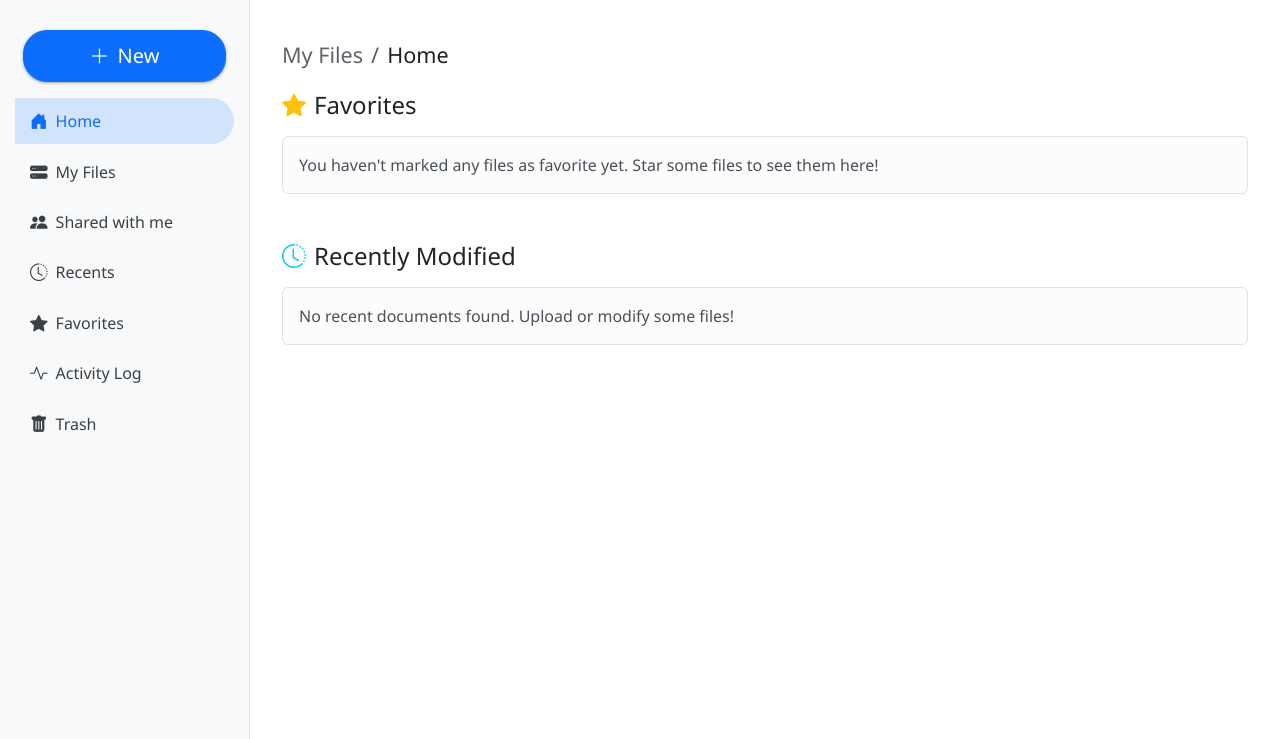
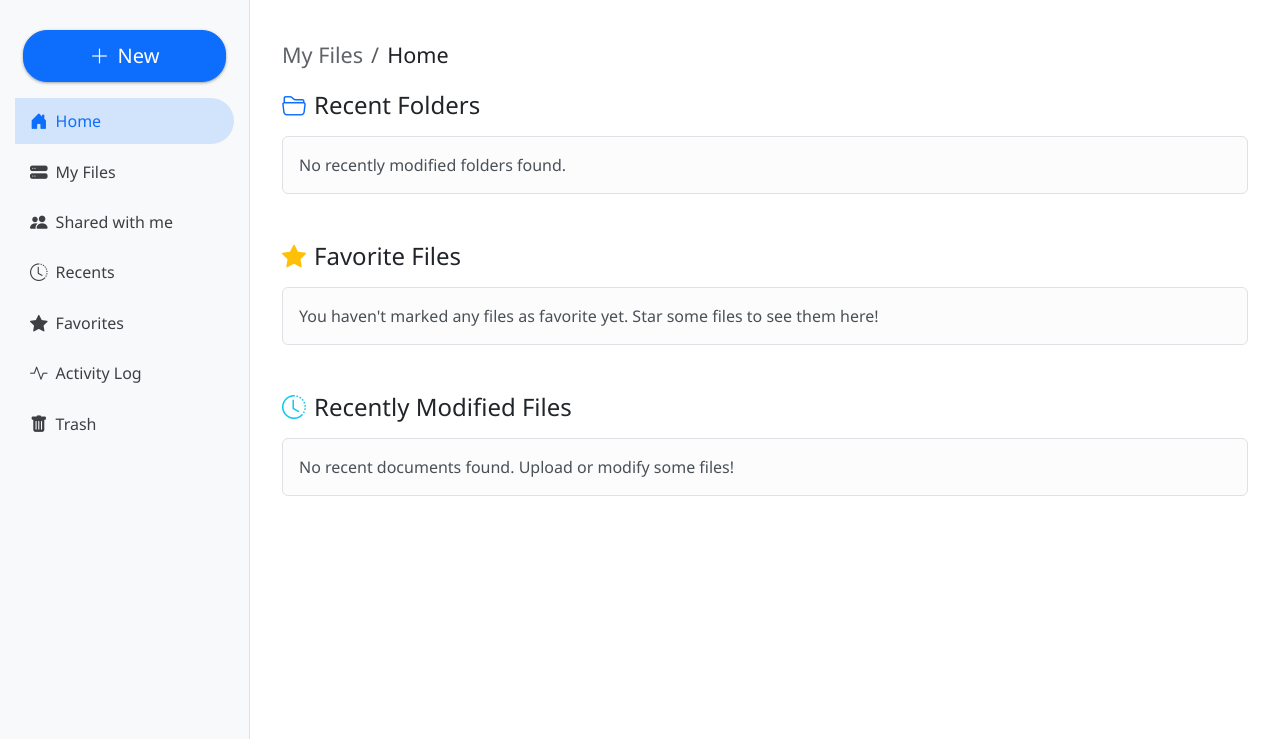
Before and after one commit to Filuuus/RespaldoBravos, a Flask app: page /home in a window 1280 px wide. Shown: the part 68-807 px from the top of the page. Run offline with Flask 3, Linux system fonts and the light colour scheme; the visitor is signed in with stand-in values (Sample User, id 1); some libraries are stand-ins or nearby versions.

Commit message:
Added recent folder to Home Dashboard
Modified route to display folders
Changed grid items on route
Added folder cycle on dashboard template

```diff
--- a/routes/main_routes.py
+++ b/routes/main_routes.py
@@ -15,7 +15,7 @@ main_bp = Blueprint('main_bp', __name__)
 @main_bp.route('/')
 @login_required
 def index_redirect():
-    return redirect(url_for('.home_dashboard'))
+    return redirect(url_for('.home_dashboard')) # Use . for same blueprint
 
 @main_bp.route('/home')
 @login_required
@@ -23,8 +23,17 @@ def home_dashboard():
     user_id = session.get('user_id')
     local_s3_client = current_app.s3_client
 
-    favorite_documents_raw = Documento.query.filter_by(id_usuario=user_id, favorito=True).order_by(Documento.fecha_modificacion.desc()).limit(10).all()
-    recent_documents_raw = Documento.query.filter_by(id_usuario=user_id).order_by(Documento.fecha_modificacion.desc()).limit(10).all()
+    # Fetch Recent Folders
+    try:
+        recent_folders = Carpeta.query.filter_by(id_usuario=user_id)\
+            .order_by(desc(Carpeta.fecha_modificacion))\
+            .limit(6).all()
+    except Exception as e:
+        current_app.logger.error(f"Error fetching recent folders for home dashboard: {e}")
+        recent_folders = []
+
+    favorite_documents_raw = Documento.query.filter_by(id_usuario=user_id, favorito=True).order_by(Documento.fecha_modificacion.desc()).limit(6).all()
+    recent_documents_raw = Documento.query.filter_by(id_usuario=user_id).order_by(Documento.fecha_modificacion.desc()).limit(12).all()
 
     def process_docs_for_preview_and_actions(docs_list):
         processed_docs = []
@@ -46,7 +55,6 @@ def home_dashboard():
                 "s3_object_key": doc.s3_object_key,
                 "preview_url": None
             }
-            # Generate pre-signed URL for image AND PDF previews
             if doc.mime_type and (doc.mime_type.startswith('image/') or doc.mime_type == 'application/pdf') and local_s3_client:
                 try:
                     preview_s3_url = local_s3_client.generate_presigned_url(
@@ -69,6 +77,7 @@ def home_dashboard():
     }
     return render_template(
         'home_dashboard.html',
+        recent_folders=recent_folders,
         favorite_documents=favorite_documents,
         recent_documents=recent_documents,
         current_page='home',
--- a/templates/home_dashboard.html
+++ b/templates/home_dashboard.html
@@ -26,12 +26,68 @@
         {% endif %}
     {% endwith %}
 
+    {# Recent Folders Section #}
+    <section class="mb-5">
+        <h4 class="mb-3"><i class="bi bi-folder2-open me-2 text-primary"></i>Recent Folders</h4>
+        {% if recent_folders %}
+        <div class="grid-section-folders mb-4">
+            <div class="row row-cols-2 row-cols-sm-3 row-cols-md-4 row-cols-lg-5 row-cols-xl-6 g-3">
+                {% for folder in recent_folders %}
+                <div class="col">
+                    <div class="card h-auto drive-item-card drive-folder-card-light shadow-sm">
+                        <div class="card-body">
+                            <a href="{{ url_for('main_bp.list_files', folder_id=folder.id_carpeta) }}" class="drive-folder-link-main">
+                                <i class="bi bi-folder-fill drive-folder-icon"></i>
+                                <span class="drive-folder-name" title="{{ folder.nombre }}">{{ folder.nombre }}</span>
+                            </a>
+                            <div class="dropdown drive-folder-action-kebab-container">
+                                <button class="btn btn-sm btn-link drive-folder-action-kebab" type="button" id="homeFolderKebab-{{folder.id_carpeta}}" data-bs-toggle="dropdown" aria-expanded="false" aria-label="Folder actions">
+                                    <i class="bi bi-three-dots-vertical"></i>
+                                </button>
+                                <ul class="dropdown-menu dropdown-menu-end shadow-sm" aria-labelledby="homeFolderKebab-{{folder.id_carpeta}}">
+                                    <li>
+                                        <a class="dropdown-item rename-folder-btn" href="#"
+                                           data-bs-toggle="modal" data-bs-target="#renameFolderModal"
+                                           data-folder-id="{{ folder.id_carpeta }}" data-folder-name="{{ folder.nombre }}">
+                                            <i class="bi bi-pencil-fill me-2"></i>Rename
+                                        </a>
+                                    </li>
+                                    <li>
+                                        <a class="dropdown-item move-folder-btn" href="#"
+                                           data-bs-toggle="modal" data-bs-target="#moveFolderModal"
+                                           data-folder-id="{{ folder.id_carpeta }}" data-folder-name="{{ folder.nombre }}"
+                                           data-current-parent-id="{{ folder.id_carpeta_padre if folder.id_carpeta_padre is not none else '' }}">
+                                            <i class="bi bi-folder-symlink me-2"></i>Move
+                                        </a>
+                                    </li>
+                                    <li><hr class="dropdown-divider"></li>
+                                    <li>
+                                        {# Ensure this form class is handled by JS if needed for confirmation #}
+                                        <form method="POST" action="{{ url_for('folder_actions_bp.delete_folder', folder_id=folder.id_carpeta) }}" class="delete-folder-form-dashboard" onsubmit="return confirm('Are you sure you want to delete this folder? It must be empty.');">
+                                            <button type="submit" class="dropdown-item text-danger"><i class="bi bi-trash-fill me-2"></i>Delete</button>
+                                        </form>
+                                    </li>
+                                </ul>
+                            </div>
+                        </div>
+                    </div>
+                </div>
+                {% endfor %}
+            </div>
+        </div>
+        {% else %}
+            <div class="alert alert-light border" role="alert">
+                No recently modified folders found.
+            </div>
+        {% endif %}
+    </section>
+
     {# Favorites Section #}
     <section class="mb-5">
-        <h4 class="mb-3"><i class="bi bi-star-fill me-2 text-warning"></i>Favorites</h4>
+        <h4 class="mb-3"><i class="bi bi-star-fill me-2 text-warning"></i>Favorite Files</h4>
         {% if favorite_documents %}
             <div class="row row-cols-2 row-cols-sm-3 row-cols-md-4 row-cols-lg-5 row-cols-xl-6 g-3">
-                {% for doc in favorite_documents %} {# doc is now a dictionary from process_docs_for_preview_and_actions #}
+                {% for doc in favorite_documents %} {# doc is now a dictionary #}
                 <div class="col">
                     <div class="card h-100 drive-item-card drive-file-card shadow-sm">
                         <a href="{{ url_for('doc_actions_bp.download_file', doc_id=doc.id_documento) }}" class="text-decoration-none" title="Download {{ doc.titulo_original }}">
@@ -99,7 +155,7 @@
                                         <li><a class="dropdown-item" href="{{ url_for('doc_actions_bp.download_file', doc_id=doc.id_documento) }}"><i class="bi bi-download me-2"></i>Download</a></li>
                                         <li><hr class="dropdown-divider"></li>
                                         <li>
-                                            <form method="POST" action="{{ url_for('doc_actions_bp.delete_file', doc_id=doc.id_documento) }}" class="delete-file-form-grid" onsubmit="return confirm('Are you sure you want to delete this file?');">
+                                            <form method="POST" action="{{ url_for('doc_actions_bp.delete_file', doc_id=doc.id_documento) }}" class="delete-file-form-dashboard" onsubmit="return confirm('Are you sure you want to delete this file?');"> {# Unique class for dashboard delete #}
                                                 <button type="submit" class="dropdown-item text-danger"><i class="bi bi-trash-fill me-2"></i>Delete</button>
                                             </form>
                                         </li>
@@ -118,11 +174,12 @@
         {% endif %}
     </section>
 
+    {# Recents Section #}
     <section>
-        <h4 class="mb-3"><i class="bi bi-clock-history me-2 text-info"></i>Recently Modified</h4>
+        <h4 class="mb-3"><i class="bi bi-clock-history me-2 text-info"></i>Recently Modified Files</h4>
         {% if recent_documents %}
             <div class="row row-cols-2 row-cols-sm-3 row-cols-md-4 row-cols-lg-5 row-cols-xl-6 g-3">
-                {% for doc in recent_documents %}
+                {% for doc in recent_documents %} {# doc is now a dictionary #}
                 <div class="col">
                     <div class="card h-100 drive-item-card drive-file-card shadow-sm">
                         <a href="{{ url_for('doc_actions_bp.download_file', doc_id=doc.id_documento) }}" class="text-decoration-none" title="Download {{ doc.titulo_original }}">
@@ -190,7 +247,7 @@
                                         <li><a class="dropdown-item" href="{{ url_for('doc_actions_bp.download_file', doc_id=doc.id_documento) }}"><i class="bi bi-download me-2"></i>Download</a></li>
                                         <li><hr class="dropdown-divider"></li>
                                         <li>
-                                            <form method="POST" action="{{ url_for('doc_actions_bp.delete_file', doc_id=doc.id_documento) }}" class="delete-file-form-grid" onsubmit="return confirm('Are you sure you want to delete this file?');">
+                                            <form method="POST" action="{{ url_for('doc_actions_bp.delete_file', doc_id=doc.id_documento) }}" class="delete-file-form-dashboard" onsubmit="return confirm('Are you sure you want to delete this file?');">
                                                 <button type="submit" class="dropdown-item text-danger"><i class="bi bi-trash-fill me-2"></i>Delete</button>
                                             </form>
                                         </li>
@@ -213,21 +270,16 @@
 
 {% block scripts %}
 {{ super() }}
-{# PDF.js rendering for dashboard items will need to be triggered #}
-{# Ensure your drive_scripts.js looks for canvases on this page too, or add specific script here #}
 <script>
 document.addEventListener('DOMContentLoaded', function() {
-    // Check if the function is available (it should be if drive_scripts.js loaded)
     if (typeof window.renderPdfPreviews === 'function') {
-        // Call it specifically for this page after a short delay to ensure DOM is fully ready
-        // and other scripts might have finished any initial DOM manipulations.
-        setTimeout(window.renderPdfPreviews, 150); // Increased delay slightly for safety
+        setTimeout(window.renderPdfPreviews, 150);
     } else {
-        console.error("renderPdfPreviews function not found. Ensure drive_scripts.js is loaded before this script block and defines window.renderPdfPreviews.");
+        console.error("renderPdfPreviews function not found for home_dashboard.html. Ensure drive_scripts.js is loaded and defines it globally.");
     }
 
-    // Your existing delete confirmation logic for file cards on dashboard
-    const deleteFileFormsDashboard = document.querySelectorAll('.grid-section-documents .delete-file-form-grid, .favorites-section .delete-file-form-grid');
+    // Delete confirmation for file cards on dashboard
+    const deleteFileFormsDashboard = document.querySelectorAll('.delete-file-form-dashboard');
     deleteFileFormsDashboard.forEach(form => {
         const deleteButton = form.querySelector('.dropdown-item.text-danger');
         if (deleteButton && !deleteButton.dataset.listenerAttached) {
@@ -241,30 +293,31 @@ document.addEventListener('DOMContentLoaded', function() {
             deleteButton.dataset.listenerAttached = 'true';
         }
     });
+
+    // Delete confirmation for folder cards on dashboard
+    const deleteFolderFormsDashboard = document.querySelectorAll('.delete-folder-form-dashboard');
+    deleteFolderFormsDashboard.forEach(form => {
+        const deleteButton = form.querySelector('.delete-folder-btn-dashboard'); // Ensure this class matches your button
+        if (deleteButton && !deleteButton.dataset.listenerAttached) {
+            deleteButton.addEventListener('click', function(event) {
+                event.preventDefault();
+                event.stopPropagation();
+                if (confirm('Are you sure you want to delete this folder? It must be empty.')) {
+                    form.submit();
+                }
+            });
+            deleteButton.dataset.listenerAttached = 'true';
+        }
+    });
 });
 </script>
-<style>
-/* Optional: Styles specific to home_dashboard.html cards if needed */
-/* .drive-item-card .card-title a {
-    color: #212529;
+<!-- <style>
+.drive-item-card .card-title a { color: #212529; }
+.drive-item-card .card-title a:hover { color: #0d6efd; text-decoration: underline; }
+.drive-item-card { transition: transform 0.2s ease-in-out, box-shadow 0.2s ease-in-out; }
+.drive-item-card:hover { transform: translateY(-3px); box-shadow: 0 4px 12px rgba(0,0,0,0.1); }
+.drive-file-card .card-img-top.drive-file-card-preview {
+    height: 150px; /* You can adjust this for dashboard cards if different from drive_home */
 }
-.drive-item-card .card-title a:hover {
-    color: #0d6efd;
-    text-decoration: underline;
-}
-.drive-item-card {
-    transition: transform 0.2s ease-in-out, box-shadow 0.2s ease-in-out;
-}
-.drive-item-card:hover {
-    transform: translateY(-3px);
-    box-shadow: 0 4px 12px rgba(0,0,0,0.1);
-} */
-/* Ensure preview area height is consistent if using same CSS as drive_home */
-/* This is now controlled by the main drive_styles.css for consistency */
-/*
-.drive-file-card .card-img-top.drive-file-card-preview {
-    height: 150px;
-}
-*/
-</style>
+</style> -->
 {% endblock %}
```
